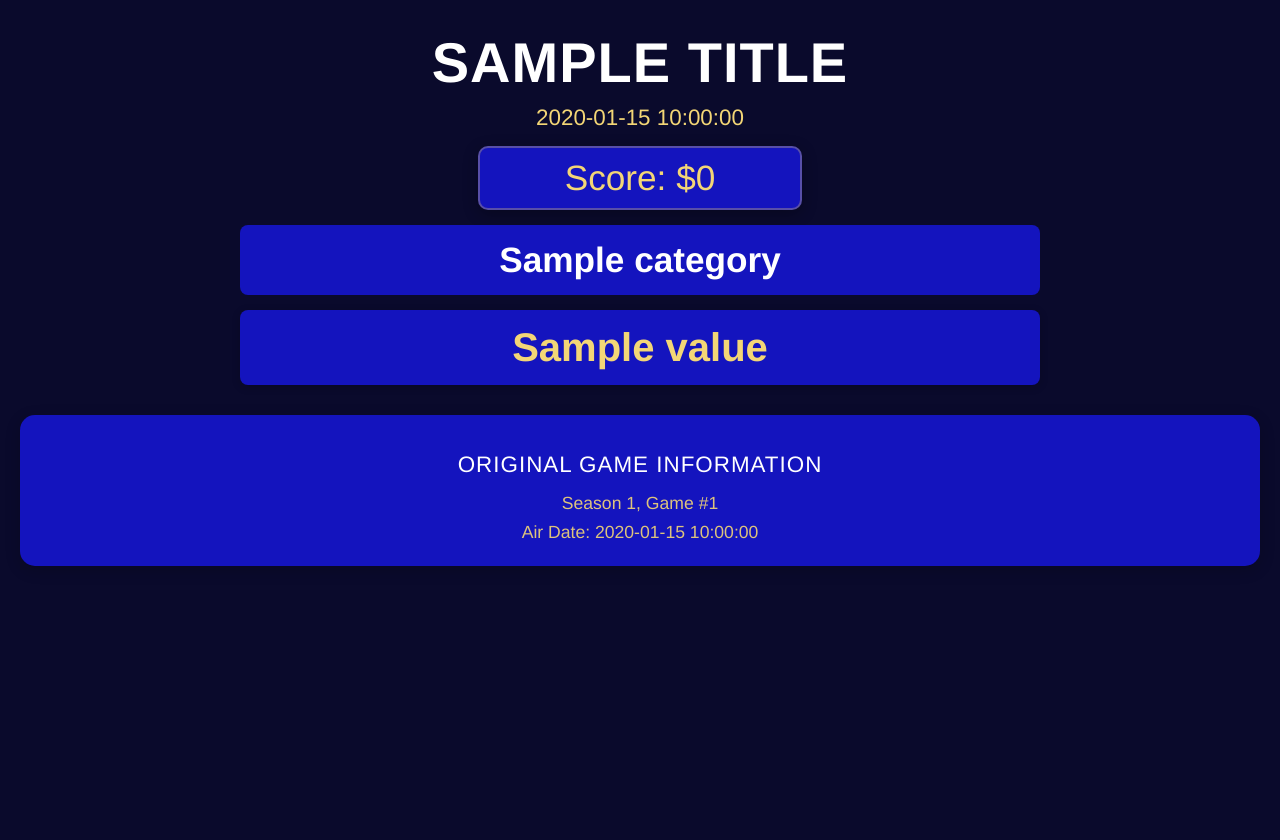
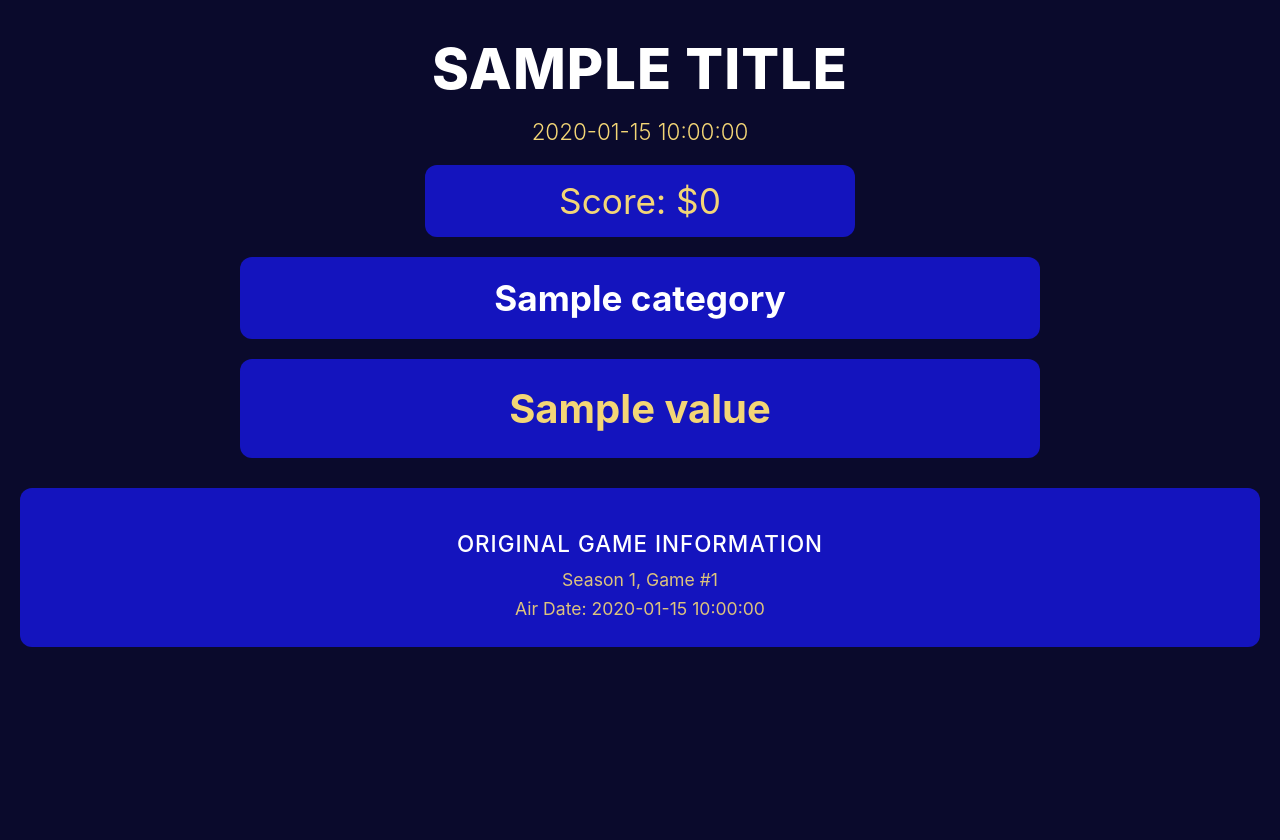
Before and after one commit to amitsankaran1/Playable-Jeopardy-Archive, a Flask app: template jeopardy_game/templates/game.html in a window 1280 px wide. Run offline with Flask 3, Linux system fonts and the light colour scheme; the template is opened without the code that fills it: most values are stand-ins (such as "Sample title", 1, 10 or a date in 2020).

Commit message:
style updates

```diff
--- a/jeopardy_game/static/css/style.css
+++ b/jeopardy_game/static/css/style.css
@@ -1,8 +1,8 @@
 /* Base styles (mobile-first) */
 body {
-    font-family: 'Helvetica Neue', Arial, sans-serif;
+    font-family: -apple-system, BlinkMacSystemFont, 'Helvetica Neue', sans-serif;
     margin: 0;
-    padding: 10px;
+    padding: 15px;
     background-color: #0A0A2C;
     color: #fff;
     min-height: 100vh;
@@ -10,9 +10,9 @@ body {
 
 h1 {
     text-align: center;
-    font-size: 2rem;
-    font-weight: 700;
-    margin: 10px 0;
+    font-size: 2.5rem;
+    font-weight: 800;
+    margin: 15px 0;
     color: #fff;
     text-transform: uppercase;
     letter-spacing: 1px;
@@ -22,31 +22,31 @@ h2 {
     text-align: center;
     background-color: #1414BE;
     color: #fff;
-    padding: 15px;
-    font-size: 1.4rem;
-    margin: 15px 0;
-    border-radius: 8px;
+    padding: 20px;
+    font-size: 1.8rem;
+    margin: 20px 0;
+    border-radius: 12px;
 }
 
 .category-container {
     max-width: 800px;
     margin: 0 auto;
+    padding: 0 10px;
 }
 
 .clues-list {
     display: flex;
     flex-direction: column;
-    gap: 10px;
+    gap: 12px;
 }
 
 .clue-card {
     background-color: #1414BE;
-    padding: 15px;
+    padding: 25px;
     text-align: center;
     cursor: pointer;
-    border-radius: 8px;
-    margin-bottom: 10px;
-    box-shadow: 0 2px 8px rgba(0, 0, 0, 0.2);
+    border-radius: 12px;
+    transition: transform 0.2s, box-shadow 0.2s;
 }
 
 .clue-card:hover {
@@ -566,15 +567,13 @@ td ul li span.value {
 
 .score-display {
     text-align: center;
-    font-size: 1.5rem;
+    font-size: 2rem;
     color: #F3D676;
     background-color: #1414BE;
-    padding: 10px;
-    margin: 10px auto;
+    padding: 15px;
+    margin: 15px auto;
     max-width: 90%;
-    border-radius: 10px;
-    box-shadow: 0 4px 15px rgba(0, 0, 0, 0.3);
-    border: 2px solid rgba(243, 214, 118, 0.3);
+    border-radius: 12px;
 }
 
 /* Add animation for score changes */
@@ -596,8 +595,8 @@ td ul li span.value {
 .date {
     text-align: center;
     color: #F3D676;
-    font-size: 1rem;
-    margin: 5px 0 15px 0;
+    font-size: 1.2rem;
+    margin: 5px 0 20px 0;
     font-weight: 300;
 }
 
@@ -662,27 +661,25 @@ td ul li span.value {
 }
 
 .game-info {
-    margin-top: 20px;
-    padding: 15px;
+    margin-top: 30px;
+    padding: 20px;
     background-color: #1414BE;
-    border-radius: 15px;
-    box-shadow: 0 4px 15px rgba(0, 0, 0, 0.2);
+    border-radius: 12px;
 }
 
 .game-info-content {
-    max-width: 800px;
-    margin: 0 auto;
     text-align: center;
     color: #F3D676;
+    font-size: 0.9rem;
 }
 
 .game-info-content h3 {
     color: white;
-    margin-bottom: 15px;
-    font-size: 1.1rem;
-    font-weight: 300;
+    font-size: 1rem;
+    font-weight: 500;
     text-transform: uppercase;
     letter-spacing: 1px;
+    margin-bottom: 12px;
 }
 
 .game-info-content p {
@@ -713,7 +710,7 @@ td ul li span.value {
 
     .score-display {
         font-size: 2.2rem;
-        max-width: 300px;
+        max-width: 400px;
     }
 
     h2 {
```
Also changed, not shown: other parts of jeopardy_game/static/css/style.css (+18 -17 lines), 1 other file.
